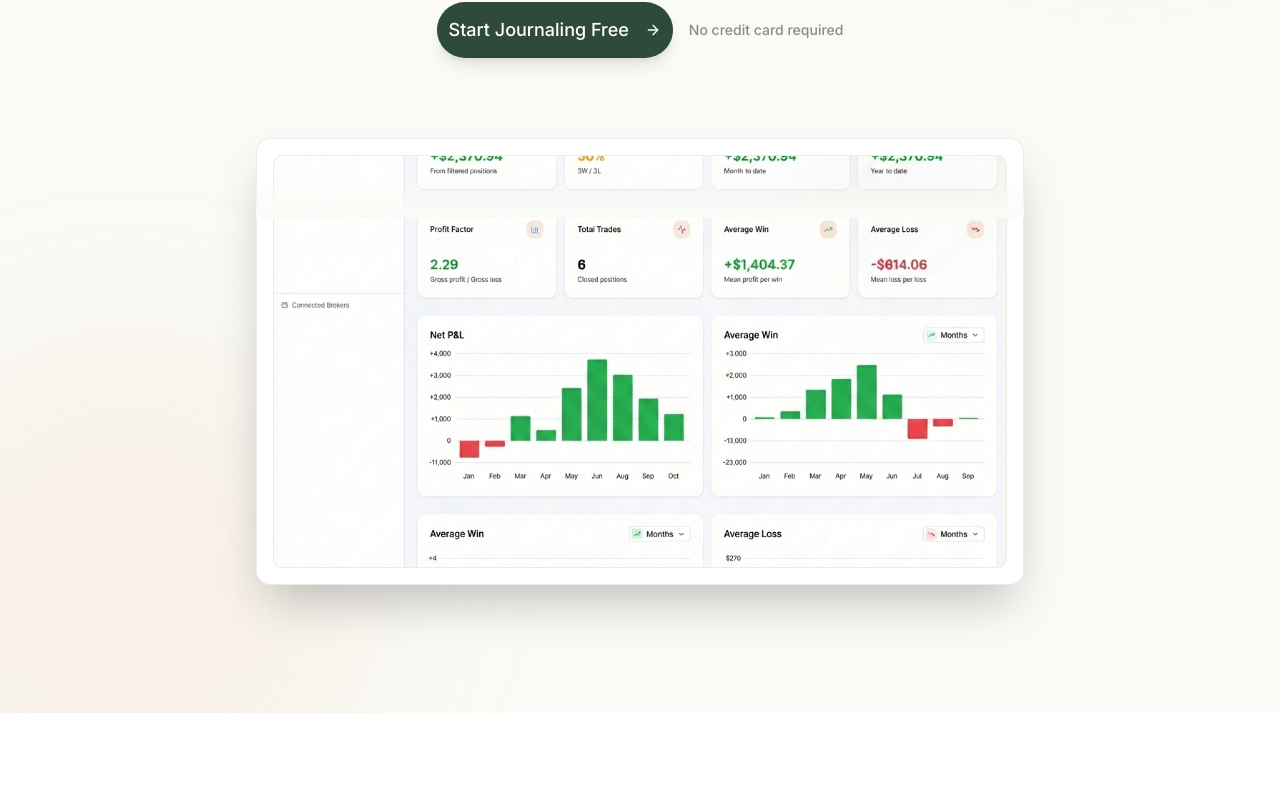
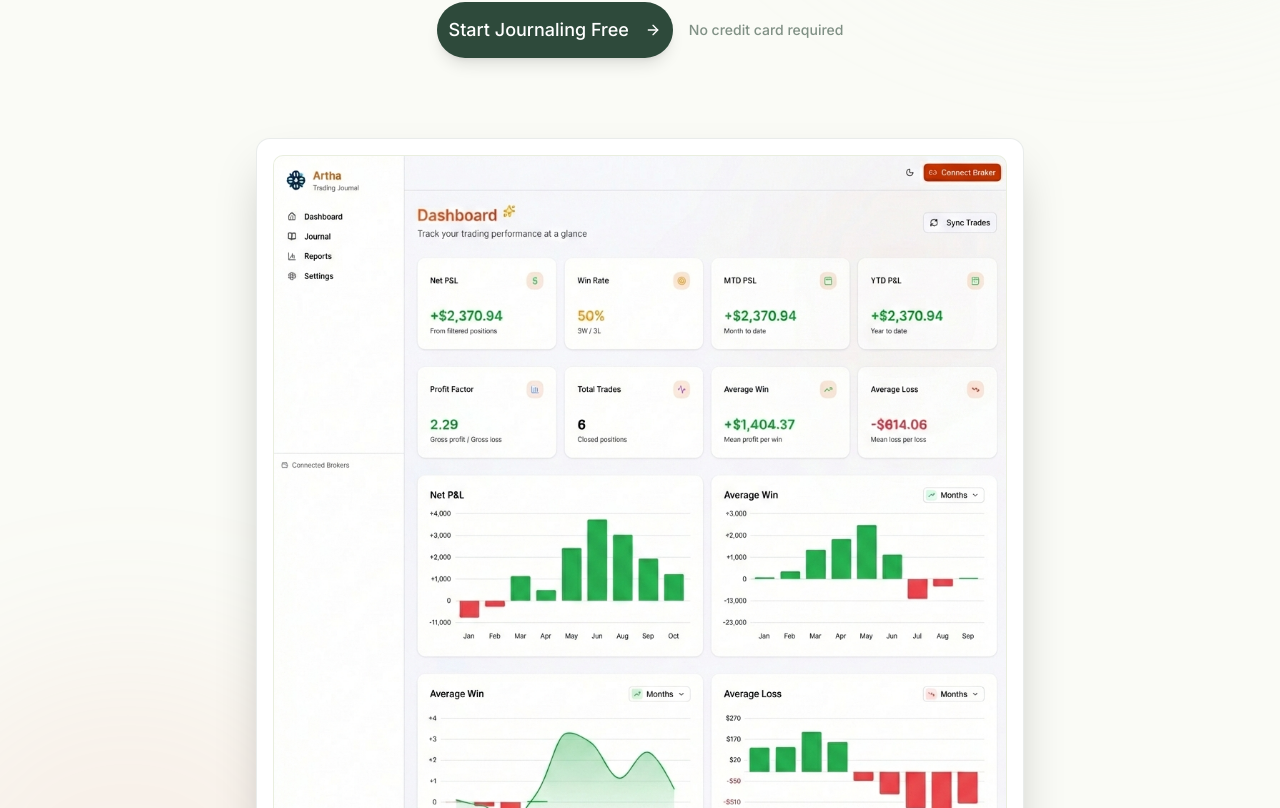
Before and after one commit to gkanaparthy/Artha, a Next.js app: page / in a window 1280 px wide. Shown: the part 472-1280 px from the top of the page. Built offline with nearby package versions, Linux system fonts and the light colour scheme; a web font is replaced by a local one.

Commit message:
style: ensure dashboard preview is fully visible without cropping

```diff
--- a/src/app/page.tsx
+++ b/src/app/page.tsx
@@ -114,16 +114,16 @@ export default function LandingPage() {
                                 initial={{ opacity: 0, y: 40 }}
                                 animate={{ opacity: 1, y: 0 }}
                                 transition={{ duration: 0.8, delay: 0.4 }}
-                                className="w-full max-w-4xl mt-12 relative"
+                                className="w-full max-w-5xl mt-12 relative"
                             >
-                                <div className="absolute inset-0 bg-gradient-to-t from-[#FAFBF6] via-transparent to-transparent z-10 bottom-0 h-20" /> {/* Fade at bottom */}
                                 <div className="rounded-xl overflow-hidden shadow-2xl border border-[#2E4A3B]/10 bg-white p-2 md:p-4">
-                                    <div className="rounded-lg overflow-hidden bg-[#F3F7E8] aspect-[16/9] relative flex items-center justify-center border border-[#2E4A3B]/5">
+                                    <div className="rounded-lg overflow-hidden bg-[#F3F7E8] relative border border-[#2E4A3B]/5">
                                         <Image
                                             src="/dashboard-preview.png"
                                             alt="Artha Dashboard Preview"
-                                            fill
-                                            className="object-cover"
+                                            width={1024}
+                                            height={1024}
+                                            className="w-full h-auto shadow-sm"
                                             priority
                                         />
                                     </div>
```
